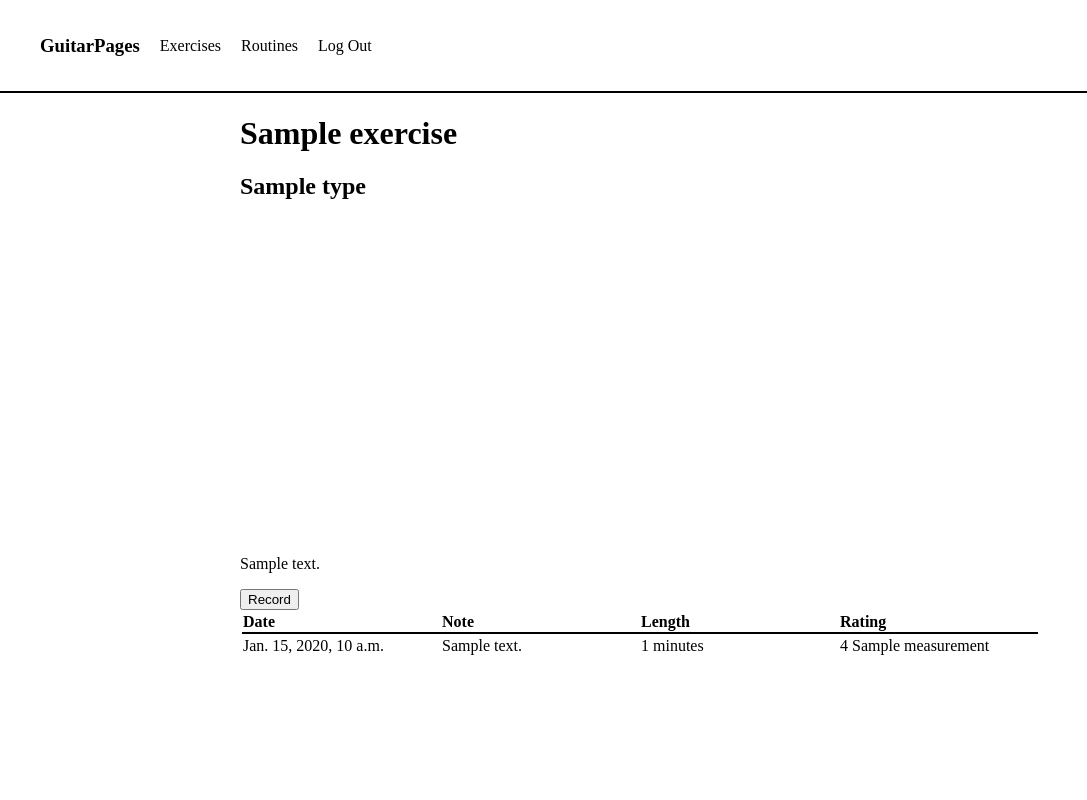
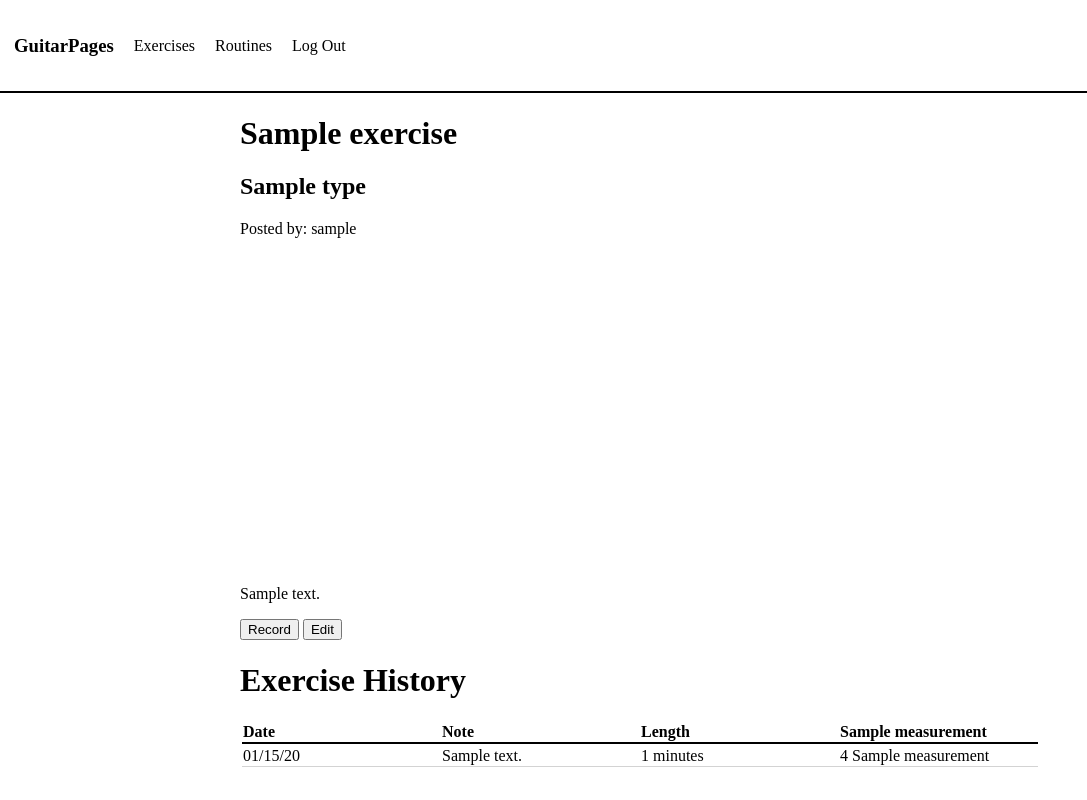
Before and after one commit to ceaglebu/guitarpages, a Django app: page /exercise/1 in a window 1280 px wide. Shown: the whole page, without its empty margins (0-1087 px from the left). Run offline with Django 4.2, Linux system fonts and the light colour scheme; a user stored in the database is signed in; tables that the repository leaves empty hold one stand-in row (values such as "Sample post").

Commit message:
Edit, register, logged out views

```diff
--- a/practice/models.py
+++ b/practice/models.py
@@ -37,7 +37,7 @@ class Exercise(models.Model):
     skills = models.ManyToManyField(Skill, blank=True, related_name='exercises')
     video_link = models.CharField(max_length=64, blank=True, null=True)
     creator = models.ForeignKey(User, null=True, on_delete=models.SET_NULL, related_name='exercises')
-    privacy = models.CharField(max_length=2, choices=Privacy.choices, default=Privacy.PRIV)
+    privacy = models.CharField(max_length=2, choices=Privacy.choices, default="PV")
 
     def __str__(self):
         return self.name
--- a/practice/static/practice/styles.css
+++ b/practice/static/practice/styles.css
@@ -14,24 +14,18 @@ body {
     margin-right: auto;
 }
 
-#new-exercise-form {
-    width: 100%;
-    margin-left: auto;
-    margin-right: auto;
-}
-
-#new-exercise-form > *{
+#new-exercise-form > *, #record-form > * {
     display: block;
     width: 100%;
 }
 
-#new-exercise-form > label {
+#new-exercise-form > label, #record-form > label {
     margin-top: 10px;
 }
 
-#new-exercise-create {
+#new-exercise-create, #record-submit {
     width: 150px;
-    height: 50px;
+    height: 40px;
     margin-top: 20px;
     margin-left: auto;
 }
@@ -45,6 +39,7 @@ body {
     list-style: none;
     align-items: center;
     gap: 20px;
+    padding-inline-start: 14px;
 }
 
 .no-link {
@@ -62,10 +57,32 @@ body {
 
 .record-table tr  {
     display: grid;
-    grid-template-columns: repeat(4, 1fr);
+    grid-template-columns: repeat(4, 25%);
     justify-items: start;
+    border-bottom: 1px solid lightgrey;
+}
+
+.record-table td {
+    max-width: 100%;
+    white-space: nowrap;
+    text-overflow: ellipsis;
+    overflow: hidden;
+}
+
+.record-table tr:hover td {
+    white-space: normal;
+    overflow: visible;
 }
 
 .record-table thead tr {
     border-bottom: solid 2px black;
 }
+
+#record-video {
+    width: 100%;
+    aspect-ratio: 16/9;
+    max-width: 560px;
+    margin-left: auto;
+    margin-right: auto;
+    display: block;
+}
--- a/practice/templates/practice/exercise.html
+++ b/practice/templates/practice/exercise.html
@@ -3,29 +3,40 @@
 {% block body %}
     <h1>{{ exercise.name }}</h1>
     <h2>{{ exercise.type }}</h2>
+    <p>Posted by: <a class="no-link" href="{% url 'user' exercise.creator.id %}">{{ exercise.creator }}</a></p>
     {% if exercise.video_link %}
-        <iframe width="560" height="315" src="{{ exercise.video_link }}" title="YouTube video player" frameborder="0" allow="accelerometer; autoplay; clipboard-write; encrypted-media; gyroscope; picture-in-picture; web-share" allowfullscreen></iframe>
+        <iframe id='record-video' width="560" height="315" src="{{ exercise.video_link }}" title="YouTube video player" frameborder="0" allow="accelerometer; autoplay; clipboard-write; encrypted-media; gyroscope; picture-in-picture; web-share" allowfullscreen></iframe>
     {% endif %}
     <p>{{ exercise.description }}</p>
     <a href="{% url 'record' exercise.id %}"><button>Record</button></a>
+    {% if request.user == exercise.creator %}
+        <a href="{% url 'edit_exercise' exercise.id %}"><button>Edit</button></a>
+    {% endif %}
+
+    {% if request.user.is_authenticated %}
+        <h1>Exercise History</h1>
         <table class="record-table">
             <thead>
                 <tr>
                     <th>Date</th>
                     <th>Note</th>
                     <th>Length</th>
-                <th>Rating</th>
+                    <th>{{ exercise.quality_measurement }}</th>
                 </tr>
             </thead>
             <tbody>
                 {% for record in records %}
                     <tr>
-                    <td>{{ record.time }}</td>
+                        <td>{{ record.time|date:"m/d/y" }}</td>
                         <td>{{ record.note }}</td>
                         <td>{{ record.length }} minutes</td>
-                    <td>{{ record.quality_rating }} {{ record.exercise.quality_measurement }}</td>
+                        <td>{{ record.quality_rating }} {{ exercise.quality_measurement }}</td>
                     </tr>
                 {% endfor %}
             </tbody>
         </table>
+        {% if records|length == 0 %}
+            <p><b>You have not recorded this exercise.</b></p>
+        {% endif %}
+    {% endif %}
 {% endblock %}
--- a/practice/templates/practice/exercises.html
+++ b/practice/templates/practice/exercises.html
@@ -7,5 +7,8 @@
         <p>{{ exercise.description }}</p>
         <a href="{% url 'exercise' exercise.id %}"><button>View</button></a>
         <a href="{% url 'record' exercise.id %}"><button>Record</button></a>
+        {% if exercise.creator == request.user %}
+            <a href="{% url 'edit_exercise' exercise.id %}"><button>Edit</button></a>
+        {% endif %}
     {% endfor %}
 {% endblock %}
--- a/practice/templates/practice/index.html
+++ b/practice/templates/practice/index.html
@@ -1,6 +1,8 @@
 {% extends 'practice/layout.html' %}
 
 {% block body %}
-    <a href="{% url 'new_exercise' %}"><button>Create New Exercise</button></a>
+    {% if request.user.is_authenticated %}
+        <a href="{% url 'new_exercise' %}"><button>Create New Exercise</button></a>
+    {% endif %}
     <a href="{% url 'exercises' %}"><button>View Exercises</button></a>
 {% endblock %}
--- a/practice/templates/practice/new_exercise.html
+++ b/practice/templates/practice/new_exercise.html
@@ -1,9 +1,9 @@
 {% extends 'practice/layout.html' %}
 
 {% block body %}
-    <form id="new-exercise-form" action="{% url 'new_exercise' %}" method="post">
+    <form id="new-exercise-form" action="{% if action == 'Create' %}{% url 'new_exercise' %}{% else %}{% url 'edit_exercise' form.instance.id %}{% endif %}" method="post">
         {% csrf_token %}
         {{ form }}
-        <input id="new-exercise-create" type="submit" value="Create">
+        <input id="new-exercise-create" type="submit" value="{{ action }}">
     </form>
 {% endblock %}
--- a/practice/urls.py
+++ b/practice/urls.py
@@ -8,7 +8,9 @@ urlpatterns = [
     path('login', views.login_view, name='login'),
     path('logout', views.logout_view, name='logout'),
     path('register', views.register, name='register'),
+    path('user/<int:id>', views.user, name='user'),
     path('record/<int:id>', views.record, name='record'),
     path('exercise/new', views.new_exercise, name='new_exercise'),
-    path('exercise/<int:id>', views.exercise, name='exercise'),
+    path('exercise/edit/<int:id>', views.edit_exercise, name='edit_exercise'),
+    path('exercise/<int:id>', views.exercise_view, name='exercise'),
 ]
--- a/practice/views.py
+++ b/practice/views.py
@@ -3,11 +3,13 @@ from django.http import HttpResponse, HttpResponseRedirect
 from django import forms
 from django.urls import reverse
 from django.db.models import Q
+from django.db import IntegrityError
 
 from django.contrib.auth import authenticate, login, logout
 from django.contrib.auth.decorators import login_required
 
-from .models import Exercise, Record, User
+from django.contrib.auth.models import User
+from .models import Exercise, Record
 
 # Create your views here.
 def index(request):
@@ -30,12 +32,37 @@ def login_view(request):
     else:
         return render(request, 'practice/login.html')
 
+@login_required
 def logout_view(request):
     logout(request)
     return HttpResponseRedirect(reverse('index'))
 
 def register(request):
+    if request.method == "POST":
+        username = request.POST['username']
+        password = request.POST['password']
+        confirmation = request.POST['confirmation']
+
+        if password != confirmation:
+            return render(request, 'practice/register.html', {
+                'error': "Passwords do not match"
+            })
+
+        try:
+            user = User.objects.create_user(username, None, password)
+            user.save
+        except IntegrityError:
+            return render(request, 'practice/register.html', {
+                'error': 'Username is already taken'
+            })
+
+        login(request, user)
+        return HttpResponseRedirect(reverse('index'))
+
     return render(request, 'practice/register.html')
+
+def user(request, id):
+    return HttpResponse(User.objects.get(id=id))
 
 class ExerciseForm(forms.ModelForm):
 
@@ -43,30 +70,66 @@ class ExerciseForm(forms.ModelForm):
 
     class Meta:
         model = Exercise
-        fields = ['name', 'type', 'quality_measurement', 'description', 'skills', 'video_link']
+        fields = ['id', 'name', 'type', 'quality_measurement', 'description', 'skills', 'video_link', 'privacy']
 
+@login_required
 def new_exercise(request):
     if request.method == "POST":
         form = ExerciseForm(request.POST)
         if form.is_valid():
+            form.instance.creator = request.user
             form.save()
-            return HttpResponseRedirect(reverse('exercises'))
+            return HttpResponseRedirect(reverse('exercise', kwargs={'id': form.instance.id}))
 
     return render(request, 'practice/new_exercise.html', {
-        'form': ExerciseForm()
+        'form': ExerciseForm(),
+        'action': "Create"
     })
 
-def exercise(request, id):
+@login_required
+def edit_exercise(request, id):
+    exercise = Exercise.objects.get(id=id)
+    if exercise.creator == request.user:
+        if request.method == "POST":
+            form = ExerciseForm(request.POST, instance=exercise)
+            if form.is_valid():
+                form.save()
+                return HttpResponseRedirect(reverse('exercise', kwargs={'id': id}))
+            else:
+                return render(request, 'practice/new_exercise.html', {
+                    'form': form,
+                    'action': 'Edit'
+                })
+
+        else:
+            return render(request, 'practice/new_exercise.html', {
+                "form": ExerciseForm(instance=Exercise.objects.get(id=id)),
+                'action': 'Edit'
+            })
+
+
+def exercise_view(request, id):
     exercise = Exercise.objects.filter(id=id).first()
-    if exercise:
+
+    if request.user.is_authenticated:
+        records = exercise.records.filter(user=request.user.id).order_by('-time')
+    else:
+        records = None
+
+    if exercise and exercise.creator == request.user or exercise.privacy == "PB" or exercise.privacy == "UL":
         return render(request, 'practice/exercise.html', {
             'exercise': exercise,
-            'records': Record.objects.filter(Q(exercise=exercise) & Q(user=request.user.id)).order_by('-time')
+            'records': records
         })
 
 def exercises(request):
+    if request.user.is_authenticated:
+        exercises = Exercise.objects.filter(Q(creator=request.user) | Q(privacy='PB'))
+    else:
+        exercises = Exercise.objects.filter(privacy='PB')
+
     return render(request, 'practice/exercises.html', {
-        'exercises': Exercise.objects.all()
+        'exercises': exercises
     })
 
 class RecordForm(forms.ModelForm):
```
Also changed, not shown: practice/templates/practice/record.html (+8 -5 lines), practice/templates/practice/register.html (added, +24 -0 lines). Lines whose indentation alone changed are shown as unchanged.
